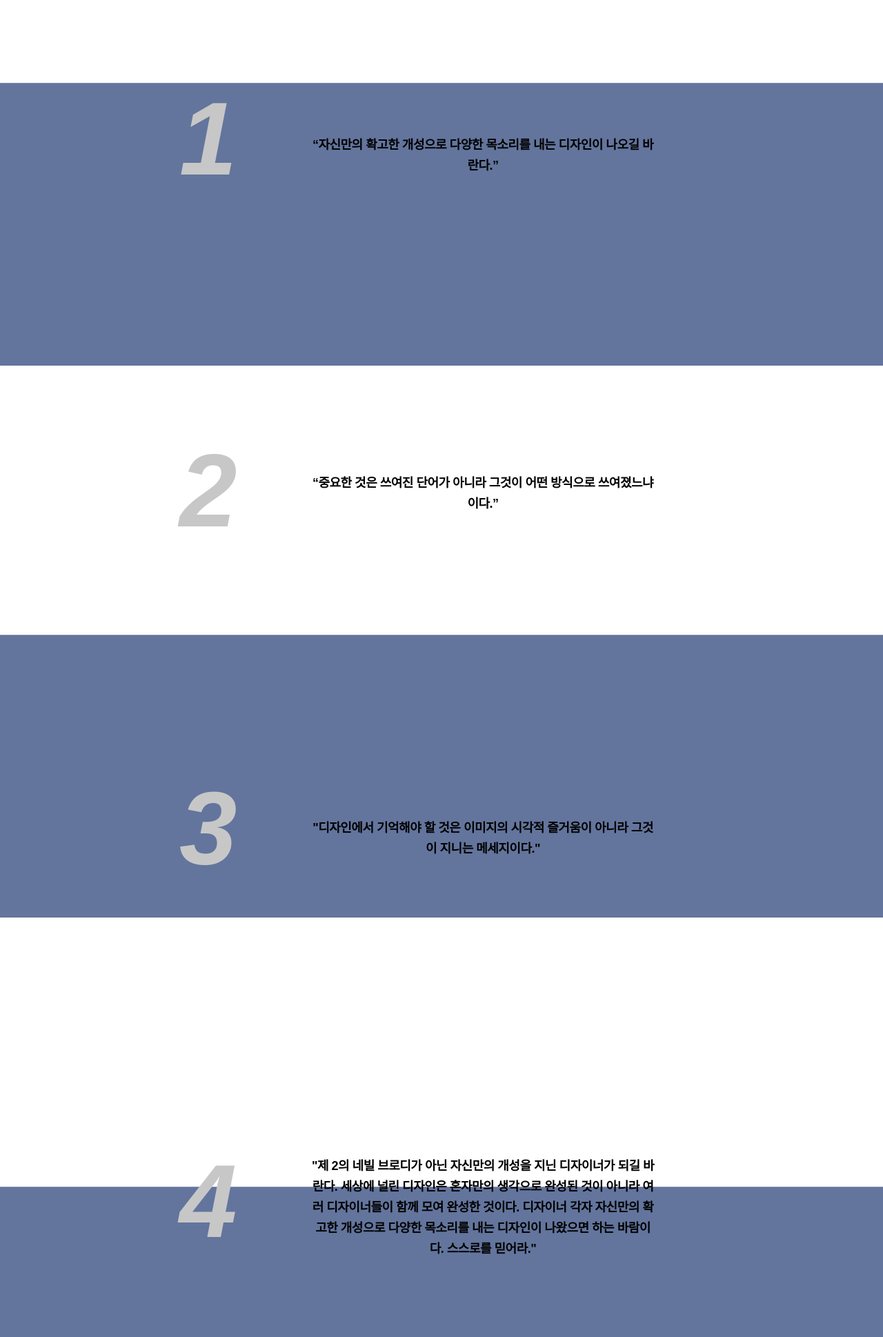
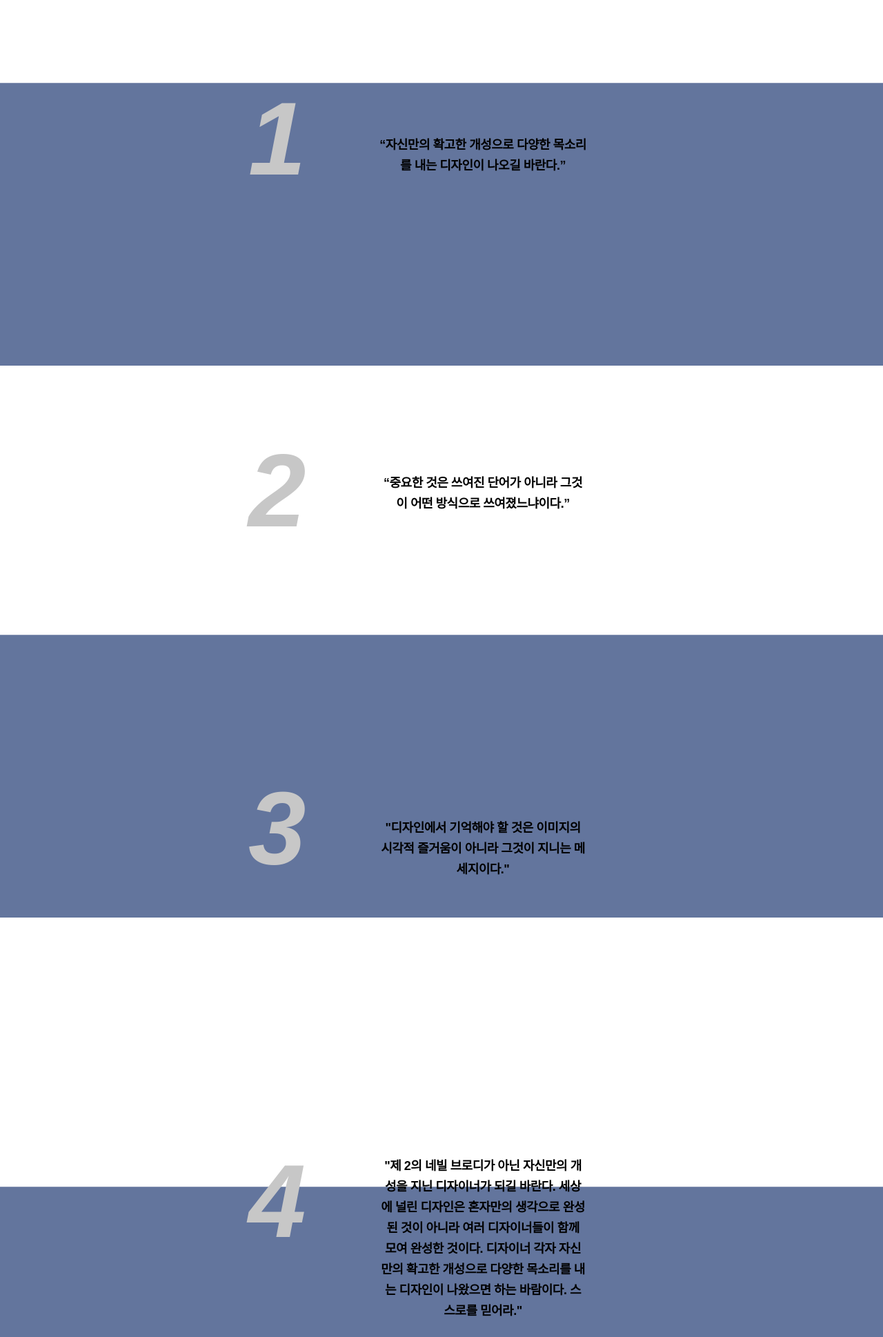
Before and after one commit to Ajaeeun/ajaeeun, a plain HTML site: page sub04.html in a window 1280 px wide. Shown: the part 420-2358 px from the top of the page at 69% size. Drawn offline with Linux system fonts and the light colour scheme.

Commit message:
Add files via upload

```diff
--- a/css/sub04.css
+++ b/css/sub04.css
@@ -21,34 +21,34 @@ nav li a:hover{color: #FFFFFF; background-color: #63759D;}
 #sub04_b {width: 100%; height: 3240px; background-image: url(../img/sub04_b.png); background-size: cover; background-attachment: fixed, scroll; background-repeat: no-repeat,repeat-y; padding-top: 395px;}
 
 #sub04_b .sub04_01 {width: 1024px; height: 200px; margin: 0 auto;}
-#sub04_b .sub04_01 .sub04_box01 {width: 800px; height: 180px; margin: 0 auto; overflow: hidden;}
+#sub04_b .sub04_01 .sub04_box01 {width: 600px; height: 180px; margin: 0 auto; overflow: hidden;}
 #sub04_b .sub04_01 .sub04_box01 .sub04_number01 {width: 190px; height: 100px; font-size: 150px; font-style: italic; font-weight: 550; color: #c7c7c7; float: left; margin-top: -10px; margin-left: 20px;}
-#sub04_b .sub04_01 .sub04_box01 .sub04_text01 {width: 500px; height: 50px; font-size: 18px; color: #000000; font-weight: 600; margin:0 auto; text-align: center; letter-spacing: -0.5px; line-height: 30px; float: left; margin-top: 70px;}
+#sub04_b .sub04_01 .sub04_box01 .sub04_text01 {width: 300px; height: 50px; font-size: 18px; color: #000000; font-weight: 600; margin:0 auto; text-align: center; letter-spacing: -0.5px; line-height: 30px; float: left; margin-top: 70px;}
 
 #sub04_b .sub04_02 {width: 1024px; height: 200px; margin: 0 auto;}
-#sub04_b .sub04_02 .sub04_box02 {width: 800px; height: 180px; margin: 0 auto; overflow: hidden; margin-top: 310px;}
+#sub04_b .sub04_02 .sub04_box02 {width: 600px; height: 180px; margin: 0 auto; overflow: hidden; margin-top: 310px;}
 #sub04_b .sub04_02 .sub04_box02 .sub04_number02 {width: 190px; height: 20px; font-size: 150px; font-style: italic; font-weight: 550; color: #c7c7c7; float: left; margin-top: -10px; margin-left: 20px;}
-#sub04_b .sub04_02 .sub04_box02 .sub04_text02 {width: 500px; height: 50px; font-size: 18px; color: #000000; font-weight: 600; margin:0 auto; text-align: center; letter-spacing: -0.5px; line-height: 30px; float: left; margin-top: 50px;}
+#sub04_b .sub04_02 .sub04_box02 .sub04_text02 {width: 300px; height: 50px; font-size: 18px; color: #000000; font-weight: 600; margin:0 auto; text-align: center; letter-spacing: -0.5px; line-height: 30px; float: left; margin-top: 50px;}
 
 #sub04_b .sub04_03 {width: 1024px; height: 200px; margin: 0 auto;}
-#sub04_b .sub04_03 .sub04_box03 {width: 800px; height: 150px; margin: 0 auto; overflow: hidden; margin-top: 310px;}
+#sub04_b .sub04_03 .sub04_box03 {width: 600px; height: 150px; margin: 0 auto; overflow: hidden; margin-top: 310px;}
 #sub04_b .sub04_03 .sub04_box03 .sub04_number03 {width: 190px; height: 100px; font-size: 150px; font-style: italic; font-weight: 550; color: #c7c7c7; float: left; margin-top: -30px; margin-left: 20px;}
-#sub04_b .sub04_03 .sub04_box03 .sub04_text03 {width: 500px; height: 50px; font-size: 18px; color: #000000; font-weight: 600; margin:0 auto; text-align: center; letter-spacing: -0.5px; line-height: 30px; float: left; margin-top: 40px;}
+#sub04_b .sub04_03 .sub04_box03 .sub04_text03 {width: 300px; height: 50px; font-size: 18px; color: #000000; font-weight: 600; margin:0 auto; text-align: center; letter-spacing: -0.5px; line-height: 30px; float: left; margin-top: 40px;}
 
 #sub04_b .sub04_04 {width: 1024px; height: 200px; margin: 0 auto;}
-#sub04_b .sub04_04 .sub04_box04 {width: 800px; height: 280px; margin: 0 auto; overflow: hidden; margin-top: 310px;}
+#sub04_b .sub04_04 .sub04_box04 {width: 600px; height: 280px; margin: 0 auto; overflow: hidden; margin-top: 310px;}
 #sub04_b .sub04_04 .sub04_box04 .sub04_number04 {width: 190px; height: 100px; font-size: 150px; font-style: italic; font-weight: 550; color: #c7c7c7; float: left; margin-left: 20px;}
-#sub04_b .sub04_04 .sub04_box04 .sub04_text04 {width: 500px; height: 50px; font-size: 18px; color: #000000; font-weight: 600; margin:0 auto; text-align: center; letter-spacing: -0.5px; line-height: 30px; float: left; margin-top: 20px;}
+#sub04_b .sub04_04 .sub04_box04 .sub04_text04 {width: 300px; height: 50px; font-size: 18px; color: #000000; font-weight: 600; margin:0 auto; text-align: center; letter-spacing: -0.5px; line-height: 30px; float: left; margin-top: 20px;}
 
 #sub04_b .sub04_05 {width: 1024px; height: 200px; margin: 0 auto;}
-#sub04_b .sub04_05 .sub04_box05 {width: 800px; height: 180px; margin: 0 auto; overflow: hidden; margin-top: 310px;}
+#sub04_b .sub04_05 .sub04_box05 {width: 600px; height: 180px; margin: 0 auto; overflow: hidden; margin-top: 310px;}
 #sub04_b .sub04_05 .sub04_box05 .sub04_number05 {width: 190px; height: 100px; font-size: 150px; font-style: italic; font-weight: 550; color: #c7c7c7; float: left; margin-top: -20px; margin-left: 20px;}
-#sub04_b .sub04_05 .sub04_box05 .sub04_text05 {width: 500px; height: 50px; font-size: 18px; color: #000000; font-weight: 600; margin:0 auto; text-align: center; letter-spacing: -0.5px; float: left; margin-top: 70px;}}
+#sub04_b .sub04_05 .sub04_box05 .sub04_text05 {width: 300px; height: 50px; font-size: 18px; color: #000000; font-weight: 600; margin:0 auto; text-align: center; letter-spacing: -0.5px; float: left; margin-top: 70px;}}
 
 #sub04_b .sub04_06 {width: 1024px; height: 200px; margin: 0 auto;}
-#sub04_b .sub04_06 .sub04_box06 {width: 800px; height: 170px; margin: 0 auto; overflow: hidden; margin-top: 310px;}
+#sub04_b .sub04_06 .sub04_box06 {width: 600px; height: 170px; margin: 0 auto; overflow: hidden; margin-top: 310px;}
 #sub04_b .sub04_06 .sub04_box06 .sub04_number06 {width: 190px; height: 100px; font-size: 150px; font-style: italic; font-weight: 550; color: #c7c7c7; float: left; margin-top: -20px; margin-left: 20px;}
-#sub04_b .sub04_06 .sub04_box06 .sub04_text06 {width: 500px; height: 50px; font-size: 18px; color: #000000; font-weight: 600; margin:0 auto; text-align: center; letter-spacing: -0.5px; float: left; margin-top: 70px;}
+#sub04_b .sub04_06 .sub04_box06 .sub04_text06 {width: 300px; height: 50px; font-size: 18px; color: #000000; font-weight: 600; margin:0 auto; text-align: center; letter-spacing: -0.5px; float: left; margin-top: 70px;}
 
 
 footer {background-color: #63759D; width: 100%; height: 70px; overflow: hidden; display: flex; justify-content: center; align-items: center;}
```
